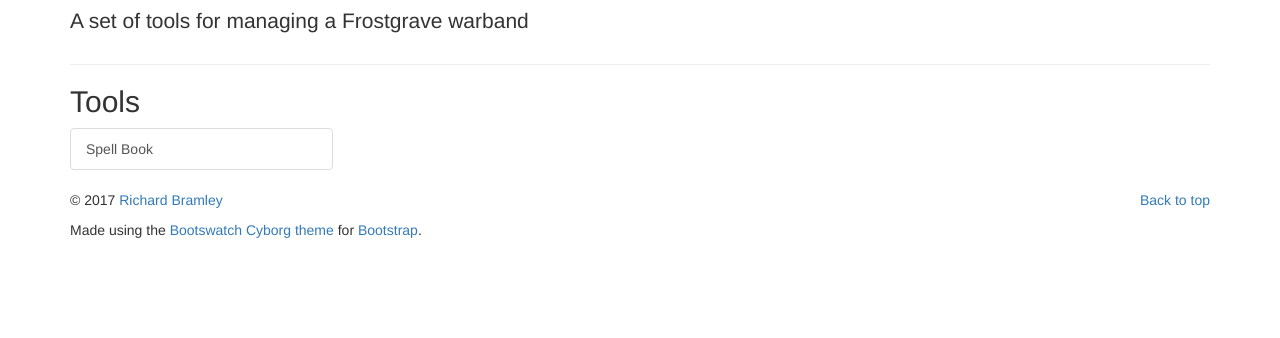
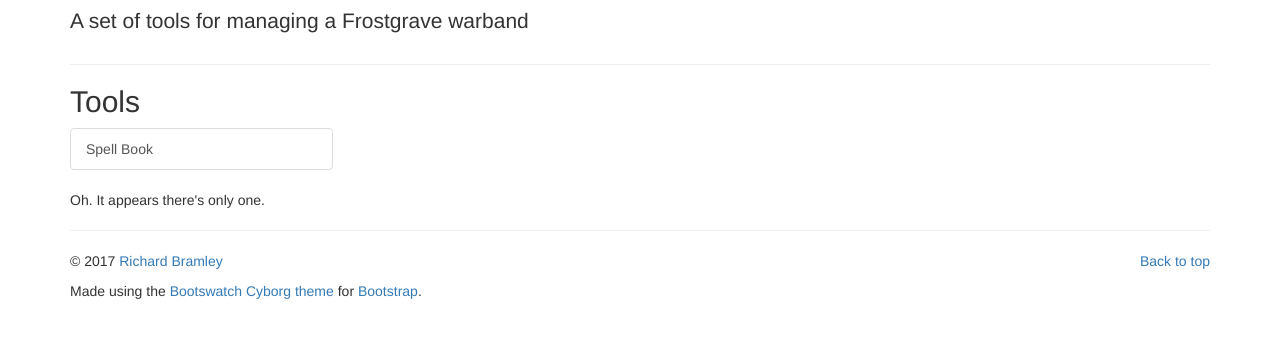
Before and after one commit to rabramley/frostgrave_acolyte, a Flask app: page / in a window 1280 px wide. Shown: the part 176-514 px from the top of the page. Run offline with Flask 2, Linux system fonts and the light colour scheme; some libraries are stand-ins or nearby versions.

Commit message:
More styleing

```diff
--- a/acolyte/acolyte/templates/_base.html
+++ b/acolyte/acolyte/templates/_base.html
@@ -54,6 +54,7 @@
       {% block content %}{% endblock %}
 
       <footer>
+        <hr>
         <div class="row">
           <div class="col-lg-12">
 
--- a/acolyte/acolyte/templates/index.html
+++ b/acolyte/acolyte/templates/index.html
@@ -18,4 +18,5 @@
     </div>
   </div>
 </div>
+<p>Oh.  It appears there's only one.</p>
 {% endblock %}
```
